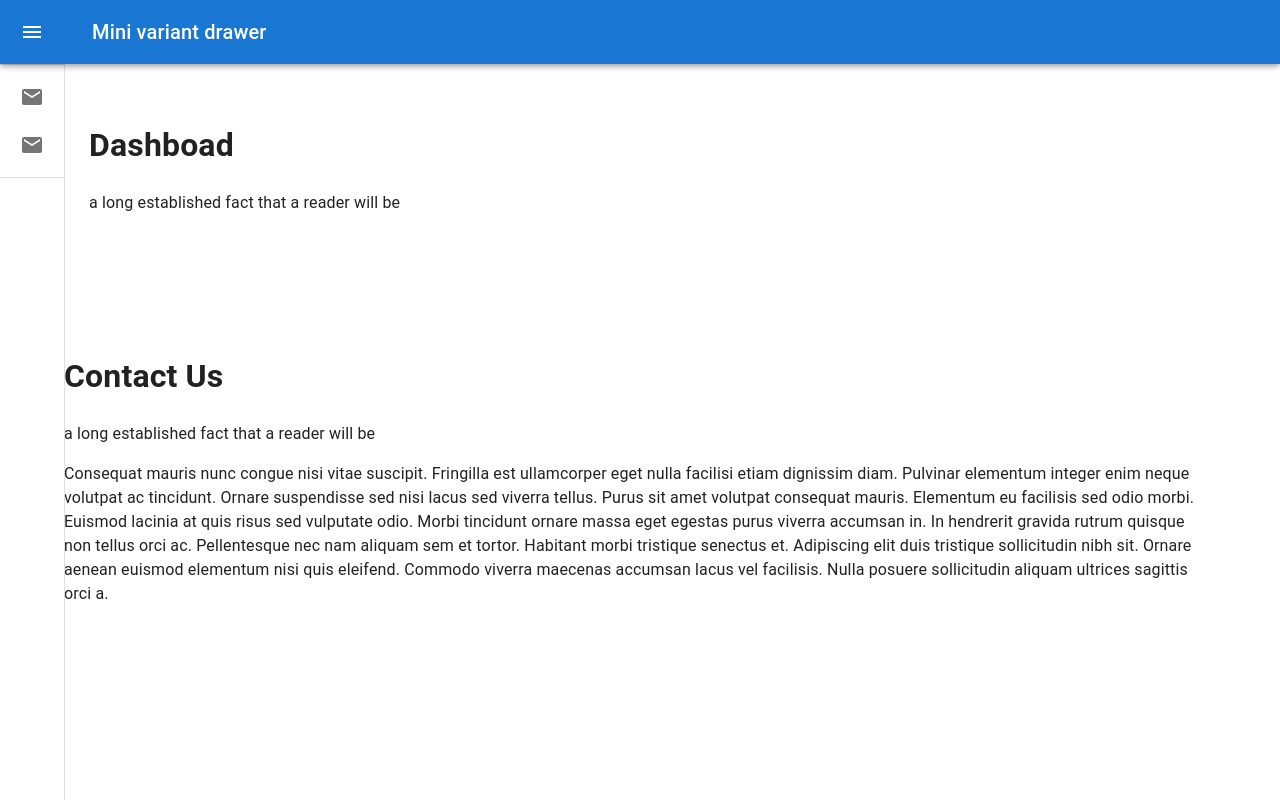
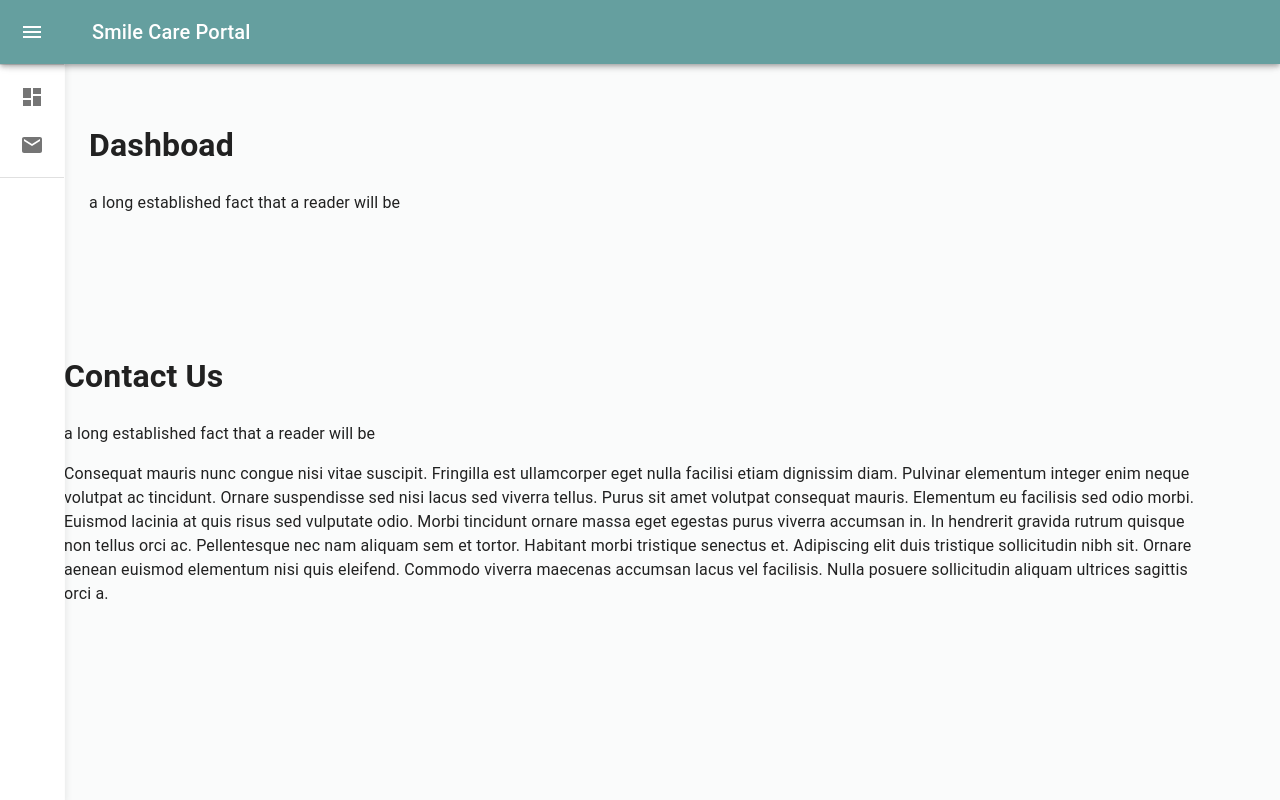
Before and after one commit to ysysol/smile-care, a React (Create React App) app: page /contact in a window 1280 px wide. Built offline with nearby package versions, Linux system fonts and the light colour scheme.

Commit message:
added color to appbar, chaged body color to gray

```diff
--- /dev/null
+++ b/src/component/sidebar.css
@@ -0,0 +1,9 @@
+.css-12i7wg6-MuiPaper-root-MuiDrawer-paper
+{
+    border-right: 1px solid rgb(230, 231, 231,0.1)!important;
+    box-shadow: 0 4px 8px rgba(0, 0, 0, 0.1)!important;
+
+}
+.css-10hburv-MuiTypography-root{
+    font-size: 0.9rem !important;
+}
--- a/src/component/sidebar.tsx
+++ b/src/component/sidebar.tsx
@@ -18,9 +18,11 @@ import ListItemButton from '@mui/material/ListItemButton';
 import ListItemIcon from '@mui/material/ListItemIcon';
 import ListItemText from '@mui/material/ListItemText';
 import MailIcon from '@mui/icons-material/Mail';
+import DashboardIcon from '@mui/icons-material/Dashboard';
 import { BrowserRouter as Router, Routes, Route, useNavigate } from 'react-router-dom';
 import Dashboard from '../screens/dashboard';
 import Contactus from '../screens/contactus';  // example for another page
+import  '../component/sidebar.css';
 
 const drawerWidth = 240;
 
@@ -61,14 +63,16 @@ const AppBar = styled(MuiAppBar, {
   shouldForwardProp: (prop) => prop !== 'open',
 })<AppBarProps>(({ theme, open }) => ({
   zIndex: theme.zIndex.drawer + 1,
-  transition: theme.transitions.create(['width', 'margin'], {
+  transition: theme.transitions.create(['width', 'margin', 'background-color'], {
     easing: theme.transitions.easing.sharp,
     duration: theme.transitions.duration.leavingScreen,
   }),
+  // backgroundColor: open ? '#2E3B55' : '#1C2538',
+  backgroundColor: open ? '#87c2c2' : '#659f9f',
   ...(open && {
     marginLeft: drawerWidth,
     width: `calc(100% - ${drawerWidth}px)`,
-    transition: theme.transitions.create(['width', 'margin'], {
+    transition: theme.transitions.create(['width', 'margin', 'background-color'], {
       easing: theme.transitions.easing.sharp,
       duration: theme.transitions.duration.enteringScreen,
     }),
@@ -129,7 +133,7 @@ const MiniDrawer = () => {
             <MenuIcon />
           </IconButton>
           <Typography variant="h6" noWrap component="div">
-            Mini variant drawer
+            Smile Care Portal
           </Typography>
         </Toolbar>
       </AppBar>
@@ -157,7 +161,7 @@ const MiniDrawer = () => {
                   justifyContent: 'center',
                 }}
               >
-                <MailIcon />
+                <DashboardIcon />
               </ListItemIcon>
               <ListItemText primary="Dashboard" sx={{ opacity: open ? 1 : 0 }} />
             </ListItemButton>
@@ -188,8 +192,8 @@ const MiniDrawer = () => {
         <Divider />
       </Drawer>
       <Box>
-        {menudata == "Dashboard" && <Dashboard />}
-        {menudata == "Contactus" && <Contactus />}
+        {menudata === "Dashboard" && <Dashboard />}
+        {menudata === "Contactus" && <Contactus />}
       </Box>
     </Box>
   );
--- a/src/index.css
+++ b/src/index.css
@@ -1,10 +1,12 @@
 body {
+  background-color: rgb(250, 251, 251) !important;
   margin: 0;
   font-family: -apple-system, BlinkMacSystemFont, 'Segoe UI', 'Roboto', 'Oxygen',
     'Ubuntu', 'Cantarell', 'Fira Sans', 'Droid Sans', 'Helvetica Neue',
     sans-serif;
   -webkit-font-smoothing: antialiased;
   -moz-osx-font-smoothing: grayscale;
+
 }
 
 code {
```
Also changed, not shown: src/screens/dashboard.tsx (+0 -10 lines).
